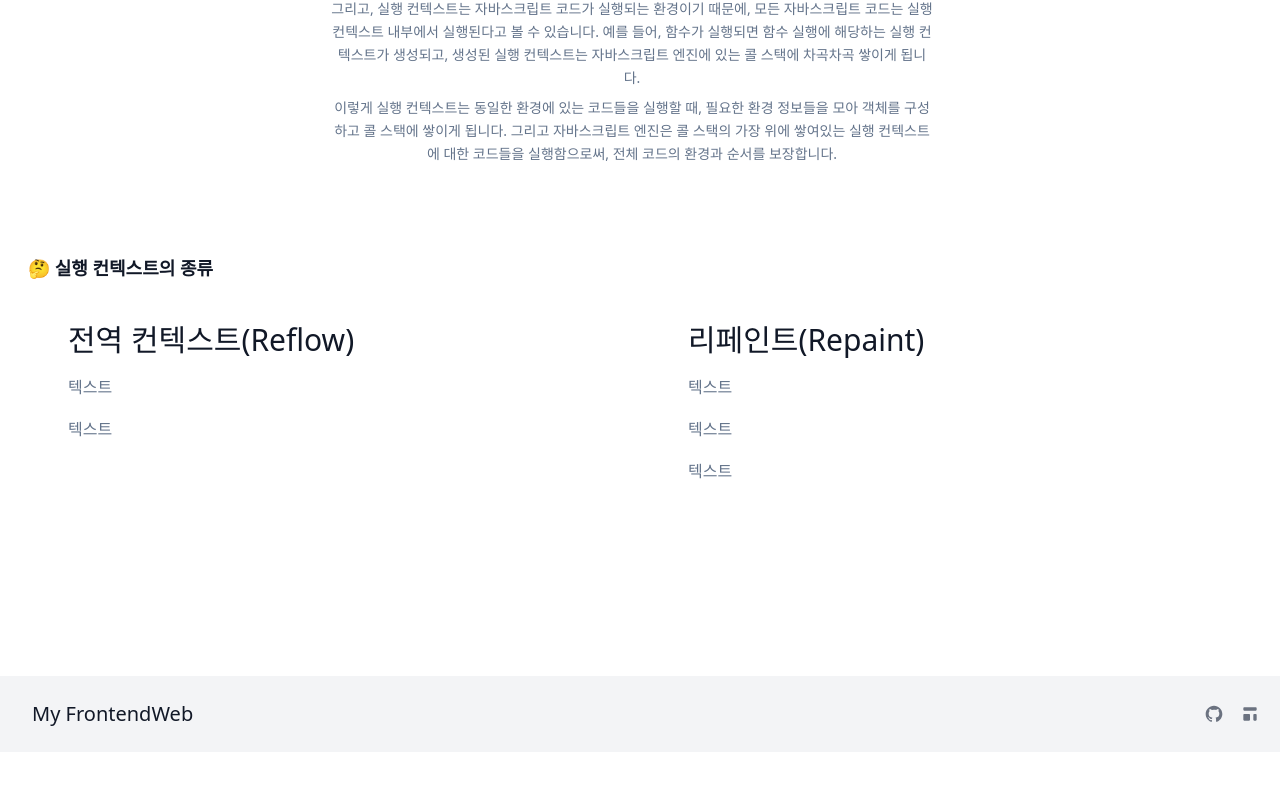
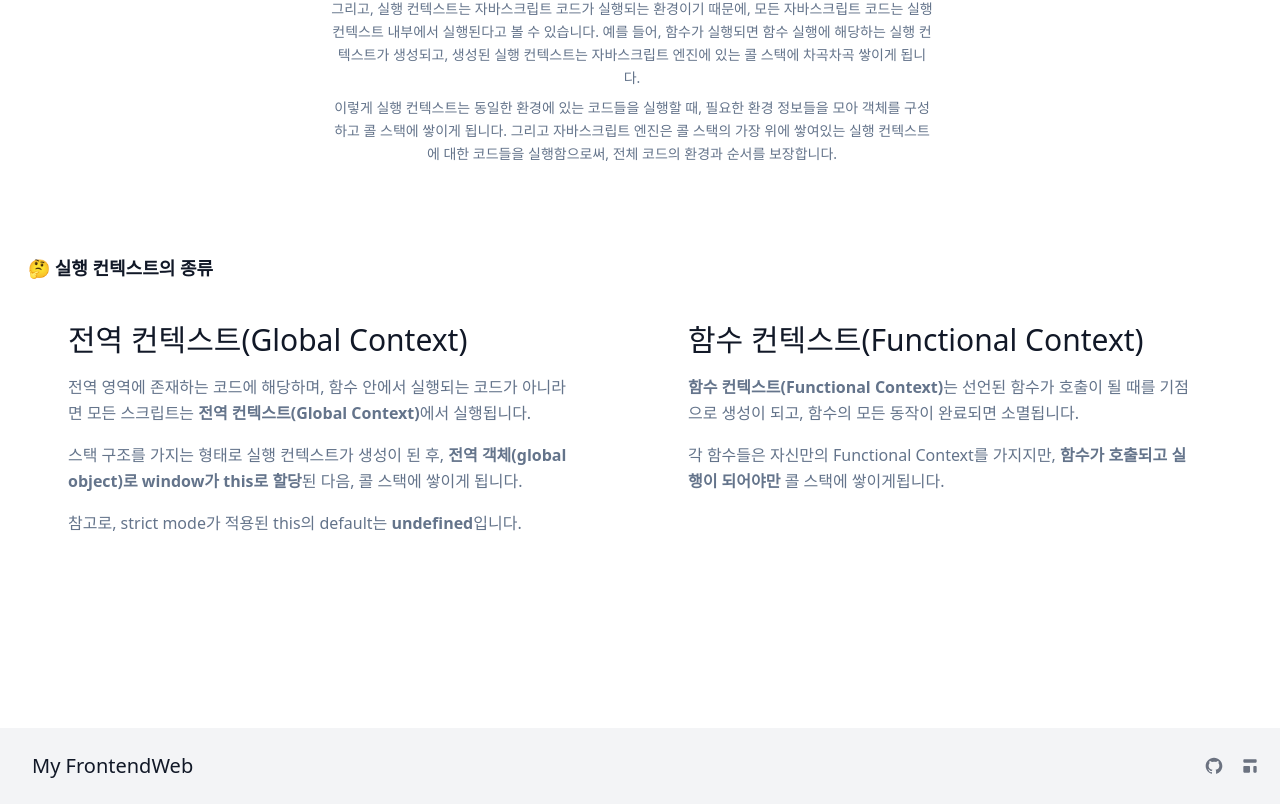
Before and after one commit to Lee-Sang-Beom/nextjs_and_notion, a Next.js app: page /web_basic/executionContext in a window 1280 px wide. Shown: the part 10409-11213 px from the top of the page. Before the commit the page ends 11161 px from the top, so only its background shows below. Built offline with nearby package versions, Linux system fonts and the light colour scheme.

Commit message:
add content: executionContext kind

```diff
--- a/pages/web_basic/executionContext.tsx
+++ b/pages/web_basic/executionContext.tsx
@@ -594,24 +594,24 @@ export default function ExecutionContext() {
                 <h1 className="text-lg font-bold title-font text-gray-900 pl-0 md:pl-2">🤔 실행 컨텍스트의 종류</h1>
                 <div className="flex flex-wrap">
                     <div className="p-12 py-6 md:w-1/2 flex flex-col items-start">
-                        <h2 className="sm:text-3xl text-2xl title-font font-medium text-gray-900 mt-4 mb-4">{`전역 컨텍스트(Reflow)`}</h2>
+                        <h2 className="sm:text-3xl text-2xl title-font font-medium text-gray-900 mt-4 mb-4">{`전역 컨텍스트(Global Context)`}</h2>
                         <p className="leading-relaxed mb-4">
-                           텍스트
+                           전역 영역에 존재하는 코드에 해당하며, 함수 안에서 실행되는 코드가 아니라면 모든 스크립트는 <strong>{`전역 컨텍스트(Global Context)`}</strong>에서 실행됩니다.
+                        </p>
+                        <p className="leading-relaxed mb-4">
+                            스택 구조를 가지는 형태로 실행 컨텍스트가 생성이 된 후, <strong>{`전역 객체(global object)로 window가 this로 할당`}</strong>된 다음, 콜 스택에 쌓이게 됩니다.
                         </p>
                         <p className="leading-relaxed mb-2">
-                            텍스트
+                            참고로, strict mode가 적용된 this의 default는 <strong>undefined</strong>입니다.
                         </p>
                     </div>
                     <div className="p-12 py-6 md:w-1/2 flex flex-col md:flex-none items-start">
-                        <h2 className="sm:text-3xl text-2xl title-font font-medium text-gray-900 mt-4 mb-4">{`리페인트(Repaint)`}</h2>
+                        <h2 className="sm:text-3xl text-2xl title-font font-medium text-gray-900 mt-4 mb-4">{`함수 컨텍스트(Functional Context)`}</h2>
                         <p className="leading-relaxed mb-4">
-                            텍스트
-                        </p>
-                        <p className="leading-relaxed mb-4">
-                            텍스트
+                            <strong>{`함수 컨텍스트(Functional Context)`}</strong>는 선언된 함수가 호출이 될 때를 기점으로 생성이 되고, 함수의 모든 동작이 완료되면 소멸됩니다.
                         </p>
                         <p className="leading-relaxed mb-2">
-                            텍스트
+                            각 함수들은 자신만의 Functional Context를 가지지만, <strong>함수가 호출되고 실행이 되어야만</strong> 콜 스택에 쌓이게됩니다.
                         </p>
                     </div>
                 </div>
```
